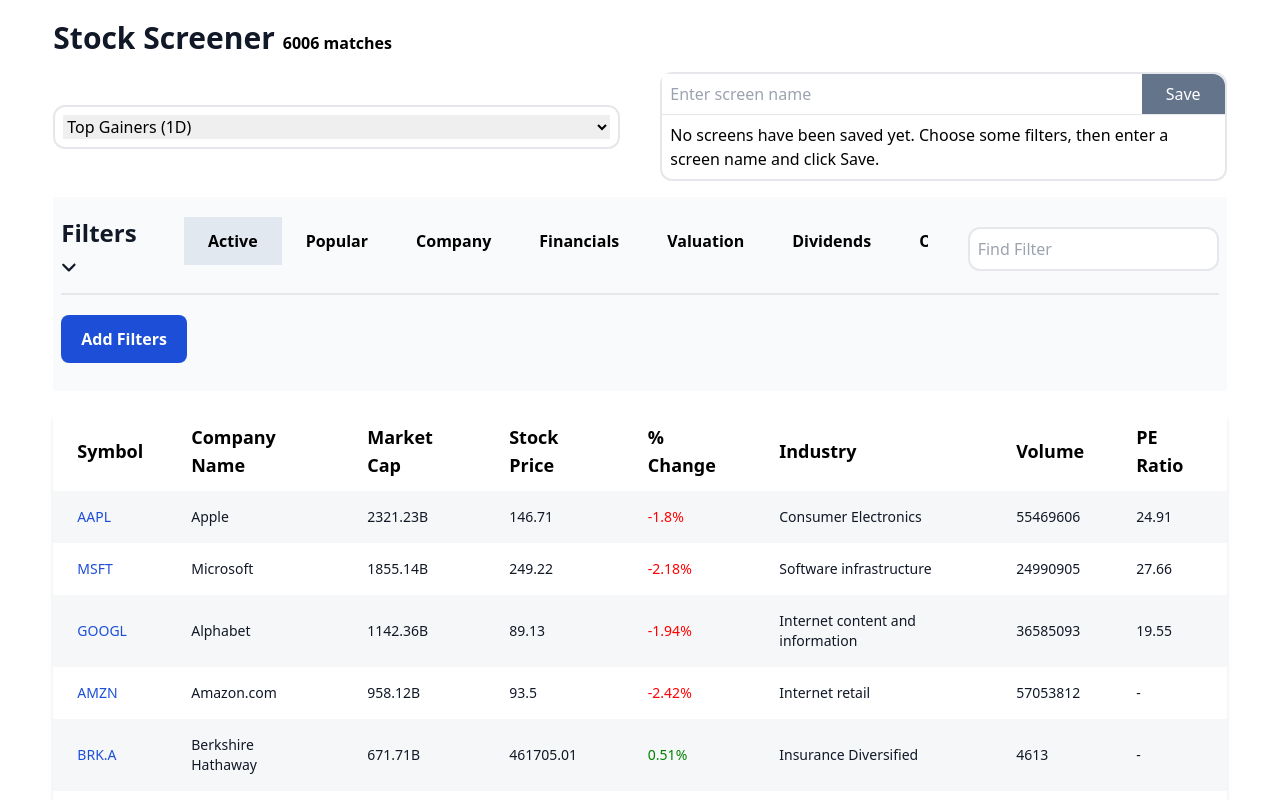
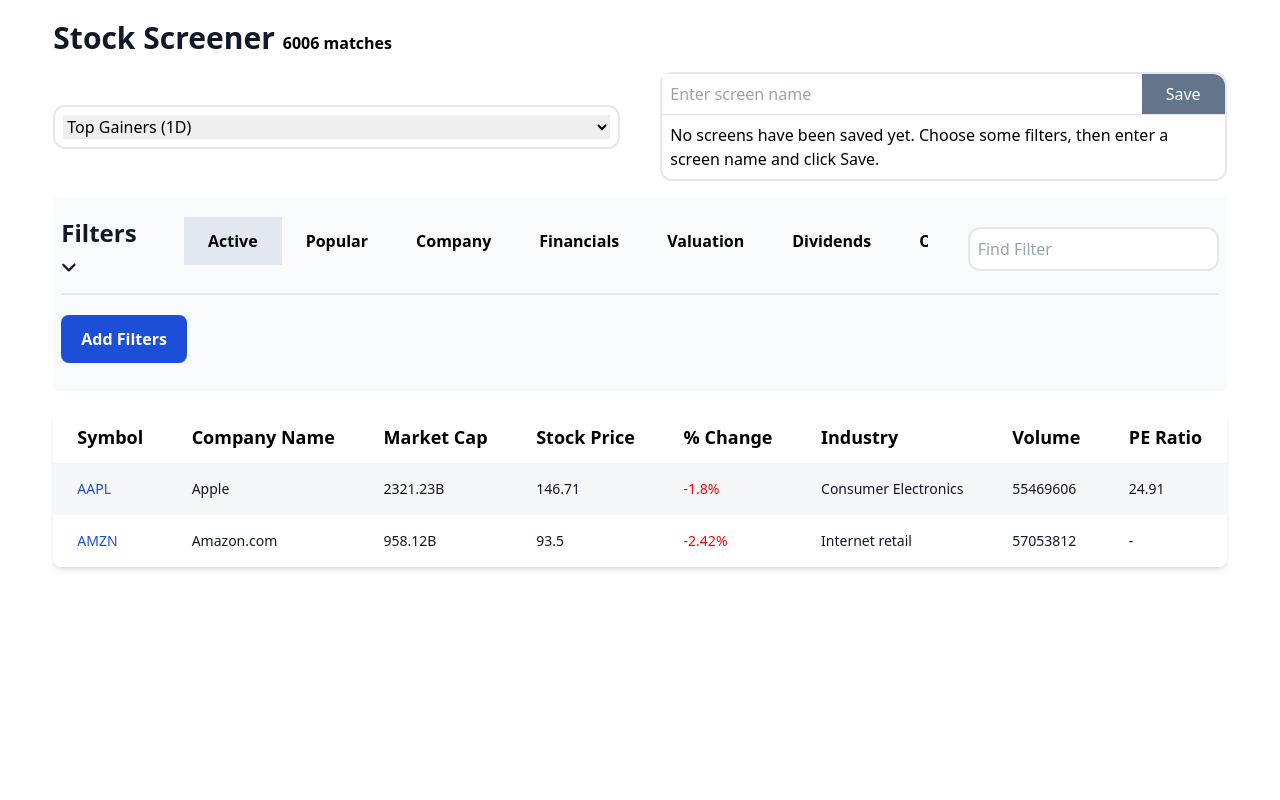
Before and after one commit to Phickayor/stocktable, a Next.js app: page / in a window 1280 px wide. Shown: the top 800 px of the page. Built offline with nearby package versions, Linux system fonts and the light colour scheme.

Commit message:
options selection for company filter

```diff
--- a/components/CompanyFilter.jsx
+++ b/components/CompanyFilter.jsx
@@ -31,20 +31,18 @@
             {companyFilterInfo.map((info) => (
                 <div key={info.name} className='flex self-center justify-between ml-5 mt-5 border-b-2 pb-2'>
                     <h1>{info.name}</h1>
-                    <div type="checkbox" className='w-1/2 p-1 rounded-lg' >
+                        <div type="checkbox" className='w-1/2 p-1 rounded-lg' >
                         <button onClick={ShowOptions} className='bg-white rounded-lg  py-1 px-2 w-full text-left'> Any</button>
-                        <div className='px-6 space-y-2 rounded-lg  hidden  absolute mt-3 bg-white'>
-                            <div className='block'>
-                                <input type="checkbox" name="industry" value="Consumer Electronics" className='mr-2' onClick={SelectedFilter} />Biotechnology
-                            </div>
-                            <div className='block'>
-                                <input type="checkbox" name="industry" value="Semiconductors" className='mr-2' onClick={SelectedFilter} />Semiconductors
-                            </div>
-                            <div className='block'>
-                                <input type="checkbox" name="industry" value="Internet retail" className='mr-2' onClick={SelectedFilter} />Internet Retail
-                            </div>
+                        <div className='px-6 space-y-2 w-2/5 hidden  absolute mt-3 bg-white max-h-80 overflow-y-scroll'>
+
+                    {info.options.map(option=>(
+                        <div key={option} className='block'>
+                            <input type="checkbox" name={info.name} value={option} className='mr-2' onClick={SelectedFilter} /> {option}
                         </div>
-                    </div>
+                    ))}
+
+                        </div>
+                        </div>
                 </div>
             ))}
         </div>
--- a/components/Resulttable.jsx
+++ b/components/Resulttable.jsx
@@ -2,53 +2,18 @@
 import infos from "../utils/info.json"
 function Resulttable(props) {
     const SetFilter = props.filterdetails
-    var background; var percentcolor; var table
+    var background; var percentcolor;
+    const [filteredTable, setTable] = useState([])
     var filteredInfo = []
     //Filtering Function
-    // function setTable() {
-    //     table = filteredInfo.map((info, index) => {
-    //         if (index % 2 != 0) {
-    //             background = "white"
-    //         }
-    //         else if (index % 2 == 0) {
-    //             background = "#F6F7F8"
-    //         }
-    //         if (info.percentChange > 0) {
-    //             percentcolor = "green"
-    //         }
-    //         else {
-    //             percentcolor = "red"
-    //         }
-    //         return (
-    //             <tr key={index} style={{ backgroundColor: background }}>
-
-    //                 <td className="px-6 py-4 text-blue-700">{info.symbol}</td>
-    //                 <td colSpan="2" className="px-6 py-4 font-medium">
-    //                     {info.name}
-    //                 </td>
-    //                 <td className="px-6 py-4">{info.marketcap}B</td>
-    //                 <td className="px-6 py-4">{info.stockprice}</td>
-    //                 <td className="px-6 py-4" style={{ color: percentcolor }}>{info.percentChange}%</td>
-    //                 <td colSpan="2" className="px-6 py-4 font-medium">
-    //                     {info.industry}
-    //                 </td>
-    //                 <td className="px-6 py-4">{info.volume}</td>
-    //                 <td className="px-6 py-4">{info.peRatio}</td>
-    //             </tr>
-    //         )
-    //     })
-    // }
-
     function SetFilteredInfo(filters) {
         infos.map(info => {
             filters.map(filter => {
                 var column = filter.name
                 var content = filter.value
-                // console.log(content + info[column])
                 if (info[column] === content) {
-                    console.log(info[column])
                     filteredInfo.push(info)
-                    // setTable()
+                    setTable(filteredInfo)
                 }
                 else {
                     console.log(filteredInfo)
@@ -60,10 +25,10 @@
     // infos.sort()
 
     useEffect(() => {
-        SetFilteredInfo([{ name: 'industry', value: 'Internet retail' }, { name: 'industry', value: 'computer' }])
+        SetFilteredInfo([{ name: 'industry', value: 'Internet retail' }, { name: 'industry', value: 'Consumer Electronics' }])
         console.log(SetFilter)
         // setTable()
-    })
+    },[])
 
     return (
         <div className="mx-auto w-11/12 relative overflow-x-auto shadow-md sm:rounded-lg">
@@ -83,7 +48,7 @@
                 <tbody className="text-[#111827] font-sans ">
                     {/* {table} */}
 
-                    {infos.map((info, index) => {
+                    {filteredTable.map((info, index) => {
                         if (index % 2 != 0) {
                             background = "white"
                         }
```
